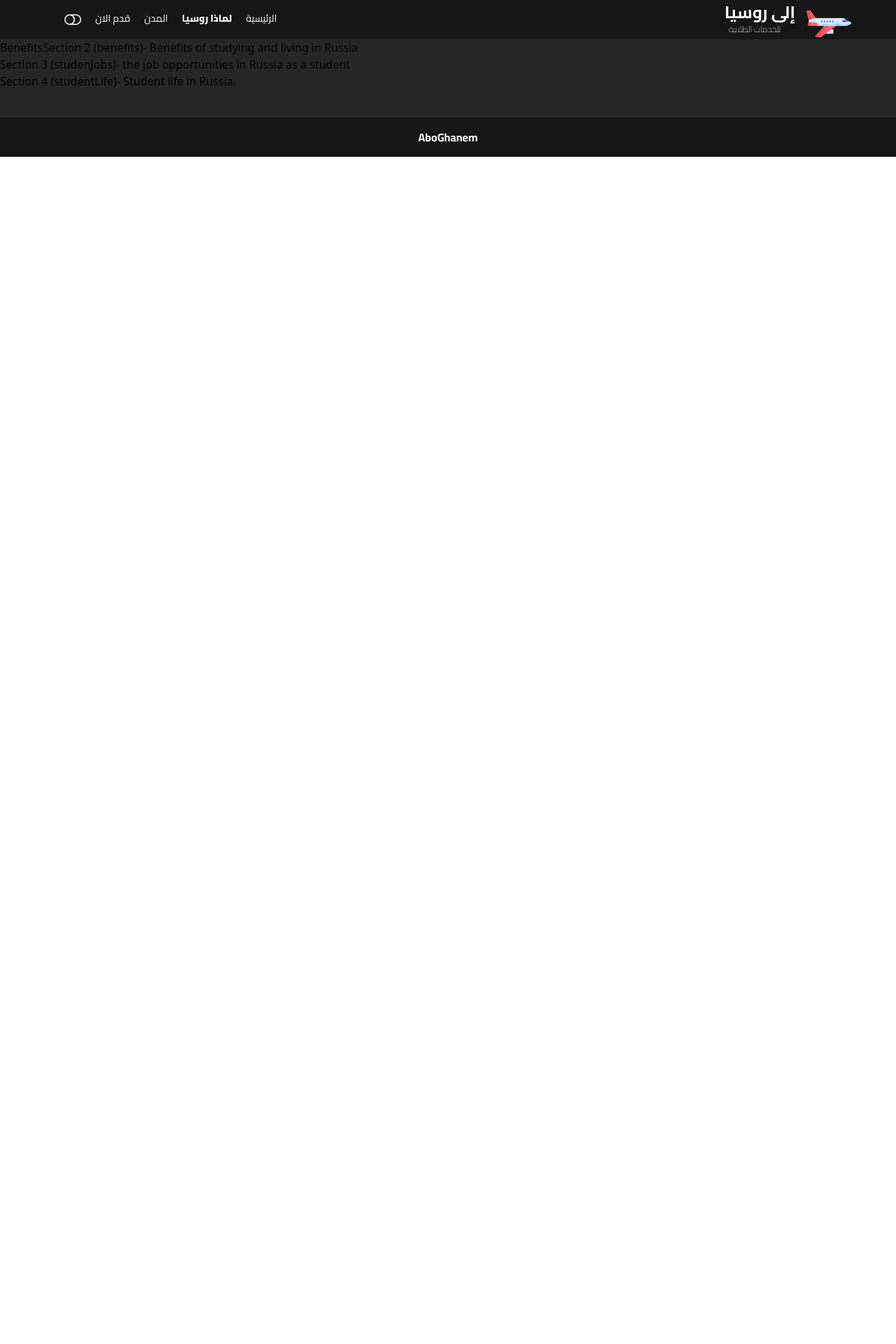
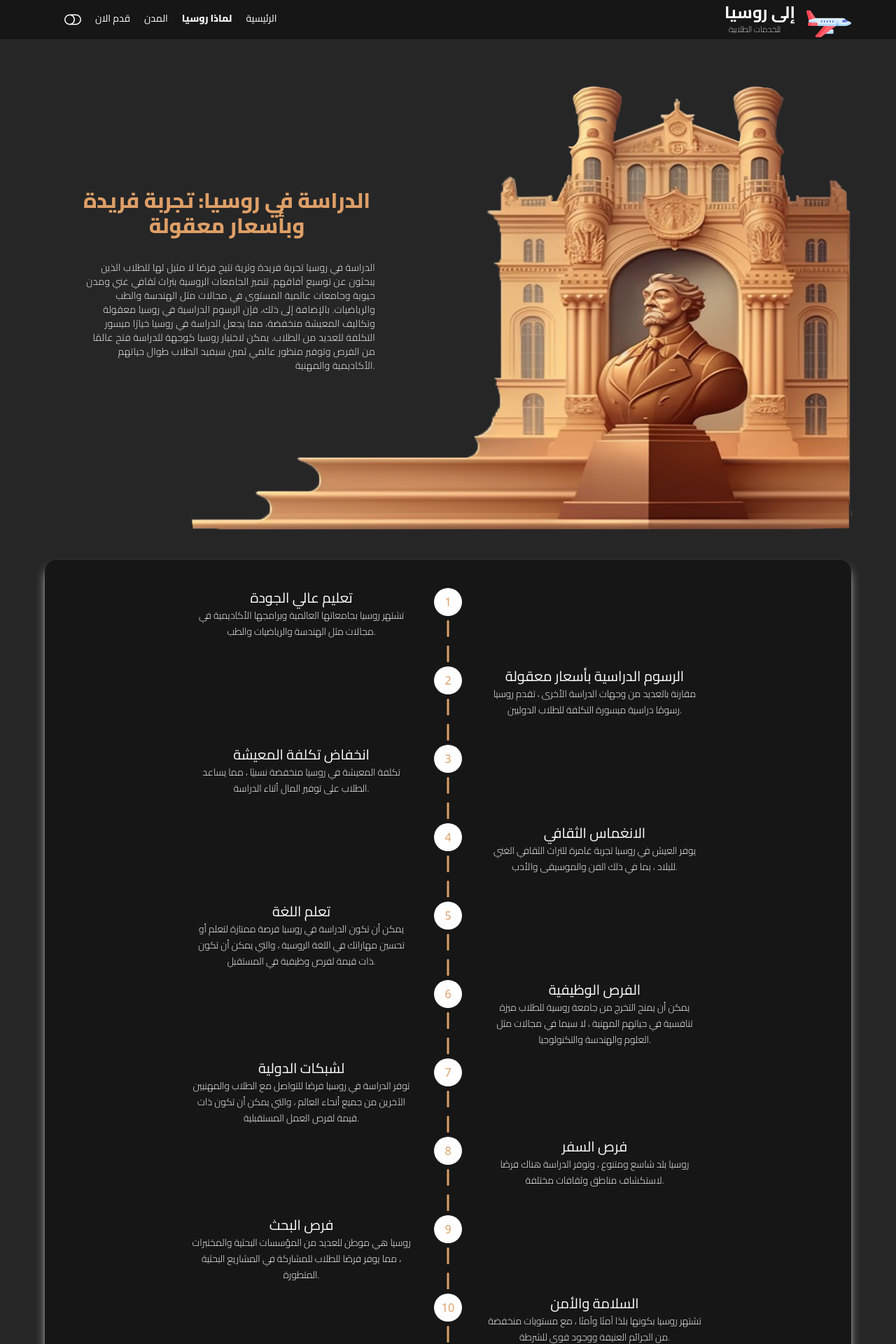
Before and after one commit to The3Techies/toRu, a React (Vite) app: page /WhyRussia in a window 1280 px wide. Shown: the top 1920 px of the page at 70% size. Before the commit the page ends 800 px from the top, so only its background shows below. Built offline with nearby package versions, Linux system fonts and the light colour scheme; a web font is replaced by a local one.

Commit message:
added whyRussia

```diff
--- a/src/State/MyContext.tsx
+++ b/src/State/MyContext.tsx
@@ -28,9 +28,9 @@ export const MyProvider: React.FC<MyComponentProps> = ({ children }) => {
     dark: true,
     fontColor: "text-[#FFFFFF] ",
     bgColor: "bg-[#161616] ",
-     bgApp: "bg-[#262627] ",
-     shadowColor: "shadow-[#e0e0e0] ",
-     borderColer: "border-[#FFFFFF] "
+    bgApp: "bg-[#262627] ",
+    shadowColor: "shadow-[#e0e0e0] ",
+    borderColer: "border-[#FFFFFF] "
   });
 
   return (
--- a/src/pages/Home/ContactUs.tsx
+++ b/src/pages/Home/ContactUs.tsx
@@ -23,7 +23,7 @@ export default function ContactUs() {
   return (
     <div>
       <div className='w-full flex justify-center md:mt-10 '>
-        <div className={'shadow-lg rounded-2xl w-full max-w-6xl pb-10 my-4 md:my-0 flex flex-col justify-center items-center select-none mx-2 ' + state.bgColor + state.shadowColor}>
+        <div className={'shadow-lg rounded-2xl w-full max-w-6xl pb-10 my-4 md:my-0 flex flex-col justify-center items-center mx-2 ' + state.bgColor + state.shadowColor}>
 
           <div className="my-6">
             <div className='flex justify-center mb-2'>
--- a/src/pages/WhyRussia/Benefits.tsx
+++ b/src/pages/WhyRussia/Benefits.tsx
@@ -1,8 +1,106 @@
+import { useMyContext } from "../../State/MyContext";
+import { TbMinusVertical } from 'react-icons/tb';
+
+
 export default function Benefits() {
+    const { state } = useMyContext();
 
-    return(
-        <div>
-           BenefitsSection 2 (benefits)- Benefits of studying and living in Russia
+    const col1 = [
+        {
+            Title: "تعليم عالي الجودة",
+            Par: "تشتهر روسيا بجامعاتها العالمية وبرامجها الأكاديمية في مجالات مثل الهندسة والرياضيات والطب.",
+            Row : "row-start-1",
+        },
+        {
+            Title : "انخفاض تكلفة المعيشة",
+            Par: "تكلفة المعيشة في روسيا منخفضة نسبيًا ، مما يساعد الطلاب على توفير المال أثناء الدراسة.",
+            Row : "row-start-3",
+        },
+        {
+            Title :"تعلم اللغة",
+            Par : "يمكن أن تكون الدراسة في روسيا فرصة ممتازة لتعلم أو تحسين مهاراتك في اللغة الروسية ، والتي يمكن أن تكون ذات قيمة لفرص وظيفية في المستقبل.",
+            Row : "row-start-5",
+        },
+        {
+            Title : "لشبكات الدولية",
+            Par :"توفر الدراسة في روسيا فرصًا للتواصل مع الطلاب والمهنيين الآخرين من جميع أنحاء العالم ، والتي يمكن أن تكون ذات قيمة لفرص العمل المستقبلية.",
+            Row :"row-start-7"
+        },
+        {
+            Title : "فرص البحث",
+            Par :"روسيا هي موطن للعديد من المؤسسات البحثية والمختبرات ، مما يوفر فرصًا للطلاب للمشاركة في المشاريع البحثية المتطورة.",
+            Row :"row-start-9"
+        }
+
+    ]
+    const col2 = [1,2,3,4,5,6,7,8,9,10]
+    const col3 = [
+
+        {
+            Title: "الرسوم الدراسية بأسعار معقولة",
+            Par: "مقارنة بالعديد من وجهات الدراسة الأخرى ، تقدم روسيا رسومًا دراسية ميسورة التكلفة للطلاب الدوليين.",
+            Row : "row-start-2"
+        },
+        {
+            Title :"الانغماس الثقافي",
+            Par: "يوفر العيش في روسيا تجربة غامرة للتراث الثقافي الغني للبلاد ، بما في ذلك الفن والموسيقى والأدب.",
+            Row: "row-start-4"
+        },
+        {
+            Title : "الفرص الوظيفية",
+            Par : "يمكن أن يمنح التخرج من جامعة روسية للطلاب ميزة تنافسية في حياتهم المهنية ، لا سيما في مجالات مثل العلوم والهندسة والتكنولوجيا.",
+            Row: "row-start-6"
+        },
+        {
+            Title : "فرص السفر",
+            Par :"روسيا بلد شاسع ومتنوع ، وتوفر الدراسة هناك فرصًا لاستكشاف مناطق وثقافات مختلفة.",
+            Row : "row-start-8"
+        },
+        {
+            Title : "السلامة والأمن",
+            Par : "تشتهر روسيا بكونها بلدًا آمنًا وآمنًا ، مع مستويات منخفضة من الجرائم العنيفة ووجود قوي للشرطة.",
+            Row : "row-start-10"
+        }
+
+    ]
+
+    const HtmlCol1: Array<JSX.Element> = col1.map(({ Title, Par, Row }, i) => {
+        return (
+            <div key={i} className={"col-start-3 col-end-6 row-start-1 " + Row}>
+                <h1 className={'font-Cairo text-xl text-center ' + state.fontColor}>{Title}</h1>
+                <p className={'font-Cairo text-sm leading-relaxed text-center font-light ' + state.fontColor}>{Par}</p>
+            </div>
+        )
+    })
+    const HtmlCol2: Array<JSX.Element> = col2.map((num, i) => {
+        return (
+            <div key={i} className="col-start-6 col-end-6 flex flex-col items-center select-none">
+                <div className={"rounded-full w-10 h-10 flex justify-center items-center " + (state.dark ? "bg-[#FFFFFF]" : "bg-[#214966]")} >
+                    <p className="text-center text-[#DE9F67]">{num}</p>
+                </div>
+                <TbMinusVertical className="text-[#DE9F67] text-4xl" />
+                <TbMinusVertical className="text-[#DE9F67] text-4xl" />
+            </div>
+        )
+    })
+    const HtmlCol3: Array<JSX.Element> = col3.map(({Title, Par, Row }, i) => {
+        return (
+            <div className={"col-start-7 col-end-10 " + Row }>
+            <h1 className={'font-Cairo text-xl text-center ' + state.fontColor}>{Title}</h1>
+            <p className={'font-Cairo text-sm leading-relaxed  text-center font-light ' + state.fontColor}>{Par}</p>
+        </div>
+        )
+    })
+
+
+
+    return (
+        <div className="w-full mt-14 md:mt-0 flex justify-center ">
+            <div className={" shadow-lg rounded-2xl w-full max-w-6xl grid grid-cols-11  grid-rows-12 py-10 " + state.bgColor + state.shadowColor}>
+               {HtmlCol1}
+               {HtmlCol2}
+               {HtmlCol3}
+            </div>
         </div>
     )
 }
--- a/src/pages/WhyRussia/StudenJobs.tsx
+++ /dev/null
@@ -1,8 +0,0 @@
-export default function StudenJobs() {
-
-    return(
-        <div>
-          Section 3 (studenJobs)- the job opportunities in Russia as a student
-        </div>
-    )
-}
--- a/src/pages/WhyRussia/StudentLife.tsx
+++ /dev/null
@@ -1,8 +0,0 @@
-export default function StudentLife() {
-
-    return(
-        <div>
-          Section 4 (studentLife)- Student life in Russia.
-        </div>
-    )
-}
--- a/src/pages/WhyRussia/WhyRussia.tsx
+++ b/src/pages/WhyRussia/WhyRussia.tsx
@@ -1,8 +1,6 @@
 import Navbar from "../../Components/Navbar"
 import WhyRussiaHero from "./WhyRussiaHero"
 import Benefits from "./Benefits"
-import StudenJobs from "./StudenJobs"
-import StudentLife from "./StudentLife"
 import Footer from "../../Components/Footer"
 
 export default function WhyRussia() {
@@ -11,8 +9,6 @@ export default function WhyRussia() {
             <Navbar/>
             <WhyRussiaHero/>
             <Benefits/>
-            <StudenJobs/>
-            <StudentLife/>
             <Footer/>
         </div>
     )
--- a/src/pages/WhyRussia/WhyRussiaHero.tsx
+++ b/src/pages/WhyRussia/WhyRussiaHero.tsx
@@ -1,4 +1,3 @@
-import HeroImg from '../../assets/imgHome/HeroImg.png'
 import { useMyContext } from "../../State/MyContext";
 
 
@@ -6,17 +5,15 @@ export default function WhyRussiaHero() {
 
     const { state } = useMyContext();
 
-    return(
-        <div className="w-full mt-14 flex justify-center  ">
-        {/* <div className="w-full max-w-6xl h-60 md:h-500px flex justify-around items-center select-none ">
-            <div className="ml-2 md:ml-10 ">
-                <img src={HeroImg} className="h-46 w-46 md:h-96 md:w-96 object-contain hidden md:block" alt="" />
+    return (
+        <div className="w-full mt-14 md:mt-0 flex justify-center  ">
+            <div className="w-full max-w-6xl h-screen flex justify-start items-center bg-WhyRussia-hero-pattern bg-no-repeat bg-right-bottom bg-[length:90rem_45rem] -mr-24">
+                <div className="text-right md:w-1/3 mr-16 ">
+                    <h1 className="font-Cairo text-base md:text-3xl font-extrabold mb-2 md:mb-8 leading-normal text-[#DE9F67] md:-mr-10 md:text-center ">الدراسة في روسيا: تجربة فريدة وبأسعار معقولة</h1>
+                    <p className={"font-Cairo text-xs md:text-sm font-light md:-mr-10 text-right tracking-wide " + state.fontColor} >الدراسة في روسيا تجربة فريدة وثرية تتيح فرصًا لا مثيل لها للطلاب الذين يبحثون عن توسيع آفاقهم. تتميز الجامعات الروسية بتراث ثقافي غني ومدن حيوية وجامعات عالمية المستوى في مجالات مثل الهندسة والطب والرياضيات. بالإضافة إلى ذلك، فإن الرسوم الدراسية في روسيا معقولة وتكاليف المعيشة منخفضة، مما يجعل الدراسة في روسيا خيارًا ميسور التكلفة للعديد من الطلاب. يمكن لاختيار روسيا كوجهة للدراسة فتح عالمًا من الفرص وتوفير منظور عالمي ثمين سيفيد الطلاب طوال حياتهم الأكاديمية والمهنية.</p>
+                </div>
+
             </div>
-            <div className="text-right mr-6 w-570px ">
-                <h1 className={"font-Cairo text-lg md:text-50px font-extrabold mb-2 md:mb-8 leading-relaxed " + state.fontColor}>ترغب بالدراسة في روسيا؟</h1>
-                <p className= {"font-Cairo text-xs md:text-lg font-light " + state.fontColor} >معنا تستطيع تحقيق حلمك بالدراسة في افضل الجامعات الروسية وفي اي تخصص جامعي ترغب به</p>
-            </div>
-        </div> */}
-    </div>
+        </div>
     )
 }
--- a/tailwind.config.cjs
+++ b/tailwind.config.cjs
@@ -15,12 +15,23 @@ module.exports = {
 
       },
       height: {
-        '500px': '500px',
+        '47rem': '47rem',
         '475px' : '475px'
       },
       width: {
         '570px': '570px',
       },
+      backgroundImage: {
+        'WhyRussia-hero-pattern': "url('./assets/imgWhyRussia/hero.png')",
+      },
+      gridRowStart: {
+        '8': '8',
+        '9': '9',
+        '10': '10',
+        '11': '11',
+        '12': '12',
+        '13': '13',
+      }
 
 
     },
```
Also changed, not shown: src/pages/Home/HomeHero.tsx (+4 -4 lines), src/pages/Home/OurService.tsx (+4 -11 lines), src/pages/Home/WhyUs.tsx (+4 -4 lines), src/assets/imgWhyRussia/hero.png (added).
